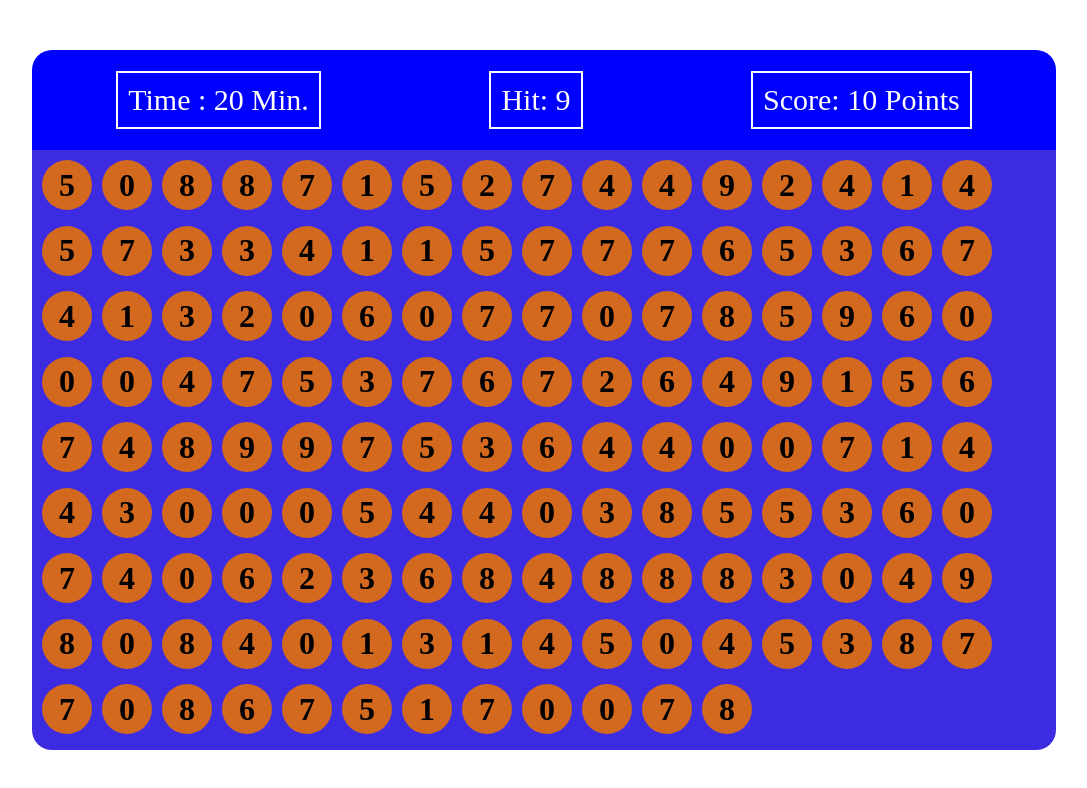
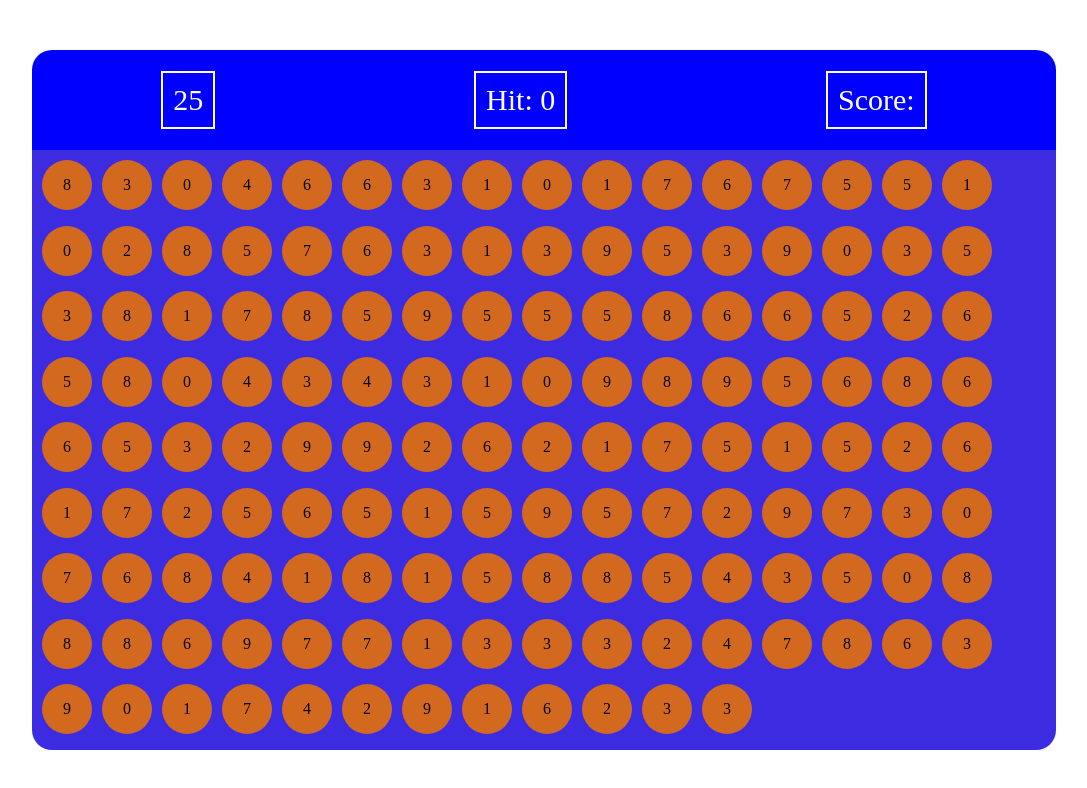
Before and after one commit to KurukshetraCodingSchool/Bubble-Game, a plain HTML site: page index.html in a window 1280 px wide. Shown: the whole page, without its empty margins (96-1183 px from the left). Drawn offline with Linux system fonts and the light colour scheme.

Commit message:
Update Bubble game

```diff
--- a/index.html
+++ b/index.html
@@ -9,7 +9,7 @@
 <body>
     <main>
         <div class="top">
-            <div class="timer">Time :  20 Min.</div>
+            <div class="timer">Time : </div>
             <div class="hit">Hit: </div>
             <div class="score">Score: </div>
         </div>
--- a/script.js
+++ b/script.js
@@ -1,23 +1,56 @@
-var botoom = document.querySelector(".bottom");
+var bottom = document.querySelector(".bottom");
 var hit =  document.querySelector(".hit");
-var score =  document.querySelector(".score");
-var count = 0 ;
+var incressScore =  document.querySelector(".score");
+var timerdiv =  document.querySelector(".timer")
+var count = 30;
+var score  = 0;
+var random;
+
+function getbubble () {
+    bottom.innerHTML = ``
+        for (let i  = 0; i<140; i++) {
+            var rn = Math.floor(Math.random()*10);
+        bottom.innerHTML += `<div id = 'bubblediv' >${rn}</div>`
+        }
+    }
+
+function Score (){
+    score +=10
+    incressScore.textContent = `Score: ${score}`
+
+ }
+
+function gethit(){
+    random = `${Math.floor(Math.random()*10)}`
+    hit.textContent += random;
+}
 
 
 
-hit.innerHTML += `${Math.floor(Math.random()*10)}`
-if (count<=100) {
-    count+=10;
-    console.log(count)
-
+bottom.addEventListener('click',function(dets){
+     if(Number(dets.target.textContent) === random){
+    Score();
+    gethit();
+    getbubble();
+    console.log(dets)
 }
 else{
-    count--;
-    console.log(count)
+    bottom.innerHTML = `<h1> Game Over </h1>`
 }
-score.innerHTML += count+ " Points";
+})
 
 
-for (let i  = 0; i<140; i++) {
-    botoom.innerHTML += `<h1>${Math.floor(Math.random()*10)}</h1>`
+function timer(){
+setInterval(function(){
+    if(count>0){
+        count--;
+        timerdiv.textContent = count;
+    }
+    else{
+        bottom.innerHTML =`<h1> Game Over </h1>`;
+    }
+},1000)
 }
+getbubble()
+timer()
+gethit()
--- a/style.css
+++ b/style.css
@@ -55,7 +55,7 @@ main{
    flex-wrap: wrap;
 
 }
-.bottom h1{
+.bottom #bubblediv{
     width: 50px;
     height: 50px;
     border-radius: 50%;
```
